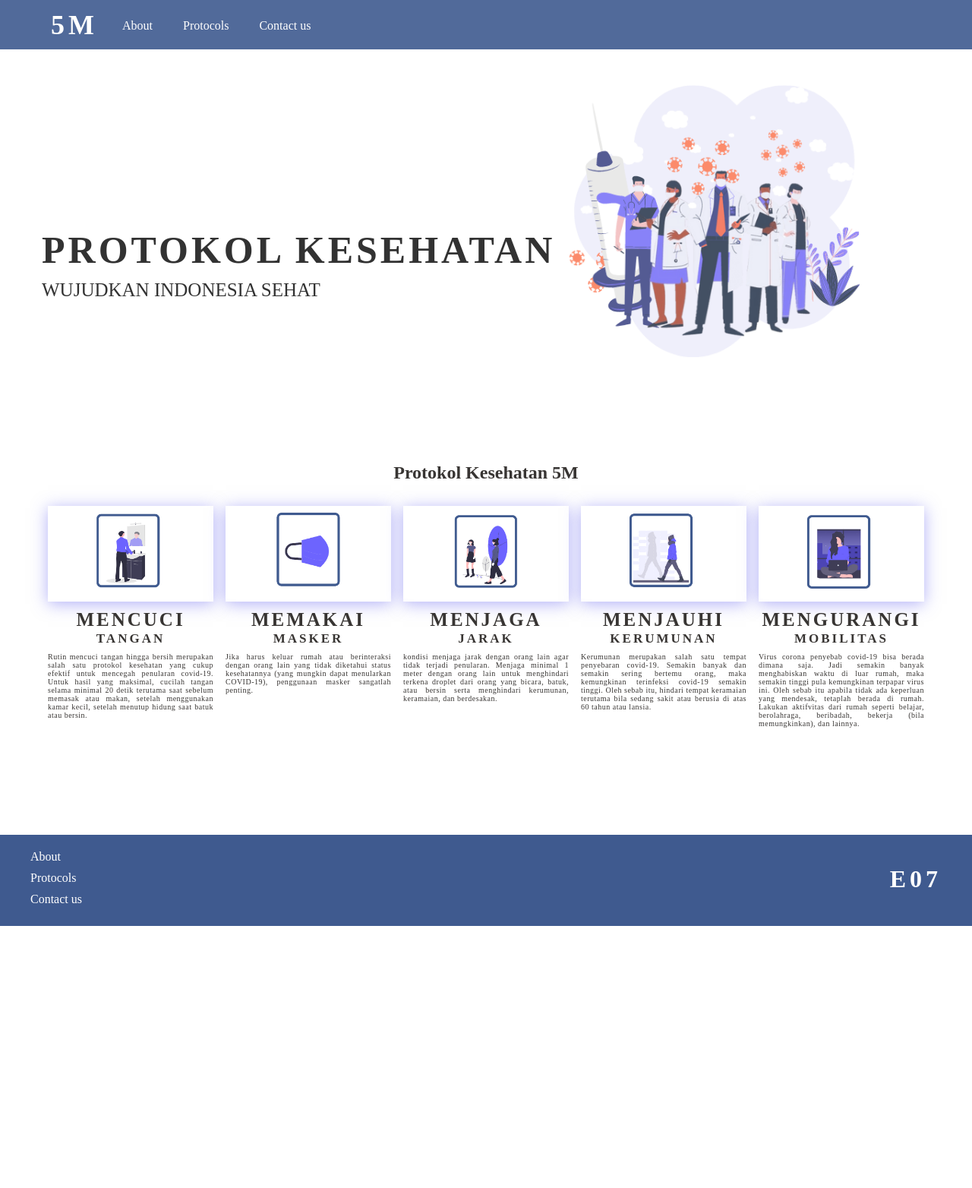
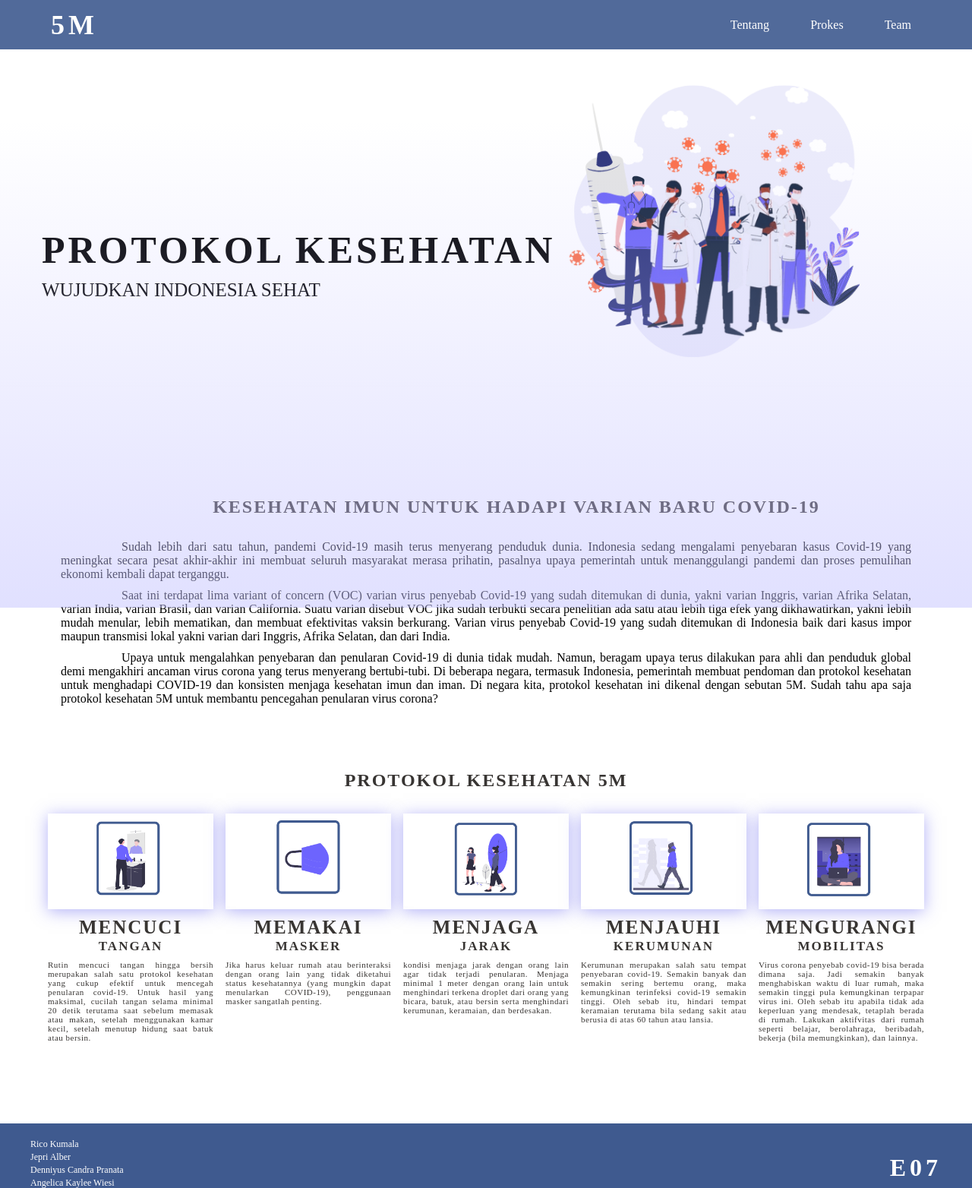
Before and after one commit to JepriAlber/protokol-kesehatan-e07, a plain HTML site: page index.html in a window 1280 px wide. Shown: the top 1564 px of the page at 76% size. Before the commit the page ends 1219 px from the top, so only its background shows below. Drawn offline with Linux system fonts and the light colour scheme.

Commit message:
membuat content pada index dan merapikan css

```diff
--- a/assets/css/header.css
+++ b/assets/css/header.css
@@ -3,13 +3,24 @@
     box-sizing: border-box;
 }
 
+a {
+    text-decoration: none;
+}
+
 body {
     font-family: "Avenir Next";
-  }
+}
 
 li {
     list-style: none;
-    }
+}
+
+.container{
+    width: 1170px;
+    margin: 0 auto;
+}
+
+/* -------------------header------------------------ */
 .header {
     background-color: #3f5a8f;
     color: #fff;
@@ -20,10 +31,6 @@ li {
     top:0px;
     opacity: 0.9;
   }
-.container{
-    width: 1170px;
-    margin: 0 auto;
-}
 
 .header-logo {
     float: left;
@@ -31,12 +38,23 @@ li {
     margin:12px;
     font-weight:bold;
     letter-spacing: 5px;
-  }
+}
 
-  .header-list li {
-    float: left;
-    padding: 25px 20px;
-  }
+  .header-list {
+    float: right;
+}
+
+  .header-list a{
+    padding: 20px 25px;
+    display: inline-block;
+    line-height:25px;
+    color:white;
+}
+
+.header-list a:hover{
+    background-color:rgba(255,255,255,0.3);
+}
+/* --------------------------footer----------------------------- */
 .footer{
     height:120px;
     background-color:#3F5A8F;
@@ -55,7 +73,8 @@ li {
     float:left
 }
 .footer-list li{
-    padding-bottom:10px;
+    font-size: 12px;
+    padding-bottom:2px;
 }
 
 /*CSS untuk no 9*/
@@ -64,12 +83,22 @@ li {
     margin-bottom: 50px;
     padding-top:200px;
     padding-bottom:100px;
-    opacity:0.8;
+    opacity:0.99;
     color:white;
     background-image:url(../img/top-wrapper2.png);
     background-size:cover;
     background-position: center;
     text-align:left;
+}
+
+.top-wrapper::after{
+	content: '';
+	display: block;
+	width: 100%;
+	height: 80%;
+	background-image: linear-gradient(to top, rgba(194, 193, 255, 0.5), rgba(46, 45, 45, 0));
+	position: absolute;
+	bottom: 0;
 }
 
 .container h1{
@@ -84,25 +113,32 @@ li {
   color:black;
   margin-bottom: 3px;
 }
-
+/* ------------------------------content-------------------------------------- */
+.content-wrapper-tentang{
+    margin-top: 80px;
+    padding:25px 25px;
+    text-indent: 5em;
+    text-align: justify;
+}
+.content-wrapper-tentang p{
+    margin-bottom: 10px;
+}
 /* css content no 10 */
-
 .content-wrapper{
-    /* padding-bottom:100px; */
-    /* max-width: 1920px; */
     margin-bottom: 50px;
-    height:500px;
+    height:850px;
 }
 .heading{
-    padding-top: 60px;
+    letter-spacing: 2px;
+    padding-top: 50px;
     padding-bottom: 30px;
     color:rgb(56, 53, 51);
     text-align:center;
 }
 
-/* .clear{
+.clear{
     clear: left
-} */
+}
 
 .content{
     width: 20%;
@@ -121,13 +157,12 @@ li {
 
 .content p{
     color:rgb(56, 53, 51);
-    /* margin-top: 10px; */
     text-align: center;
     font-family: "Avenir Next";
 }
 
 .content-title{
-    letter-spacing: 3px;
+    letter-spacing: 2px;
     margin-top: 10px;
     font-weight: bold;
     font-size: 25px;
@@ -137,13 +172,13 @@ li {
     margin-top: 1px;
     font-size: 17px;
     font-weight: bold;
-    letter-spacing: 3px;
+    letter-spacing: 2px;
     margin-bottom: 8px;
 }
 .content-main{
     text-align: justify !important;
     margin-top: 1px;
-    font-size: 10px;
+    font-size: 11px;
     font-weight: normal;
     letter-spacing: 0.5px;
     margin-bottom: 8px;
--- a/index.html
+++ b/index.html
@@ -11,11 +11,9 @@
         <div class="container">
           <div class="header-logo">5M</div>
             <div class="header-list">
-              <ul>
-                <li>About</li>
-                <li>Protocols</li>
-                <li>Contact us</li>
-              </ul>
+              <a href="#tentang">Tentang</a>
+              <a href="#prokes">Prokes</a>
+              <a href="#team">Team</a>
             </div>
         </div>
     </div>
@@ -23,16 +21,26 @@
 <!--content no 09-->
     <div class="top-wrapper">
       <div class="container">
-        <h1>PROTOKOL KESEHATAN</h1>
-        <p>WUJUDKAN INDONESIA SEHAT</p>
+        <div class="top-wrapper-content">
+          <h1>PROTOKOL KESEHATAN</h1>
+          <p>WUJUDKAN INDONESIA SEHAT</p>
+        </div>
       </div>
     </div>
 
 <!--content no 10 -->
     <div class="content-wrapper">
         <div class="container">
-          <div class="heading">
-            <h2>Protokol Kesehatan 5M</h2>
+          <div class="content-wrapper-tentang" id="tentang">
+            <div class="heading">
+              <h2>KESEHATAN IMUN UNTUK HADAPI VARIAN BARU COVID-19</h2>
+            </div>
+            <p>Sudah lebih dari satu tahun, pandemi Covid-19 masih terus menyerang penduduk dunia. Indonesia sedang mengalami penyebaran kasus Covid-19 yang meningkat secara pesat akhir-akhir ini membuat seluruh masyarakat merasa prihatin, pasalnya upaya pemerintah untuk menanggulangi pandemi dan proses pemulihan ekonomi kembali dapat terganggu.</p>
+            <p>Saat ini terdapat lima variant of concern (VOC) varian virus penyebab Covid-19 yang sudah ditemukan di dunia, yakni varian Inggris, varian Afrika Selatan, varian India, varian Brasil, dan varian California. Suatu varian disebut VOC jika sudah terbukti secara penelitian ada satu atau lebih tiga efek yang dikhawatirkan, yakni lebih mudah menular, lebih mematikan, dan membuat efektivitas vaksin berkurang. Varian virus penyebab Covid-19 yang sudah ditemukan di Indonesia baik dari kasus impor maupun transmisi lokal yakni varian dari Inggris,  Afrika Selatan, dan dari India.</p>
+            <p>Upaya untuk mengalahkan penyebaran dan penularan Covid-19 di dunia tidak mudah. Namun, beragam upaya terus dilakukan para ahli dan penduduk global demi mengakhiri ancaman virus corona yang terus menyerang bertubi-tubi. Di beberapa negara, termasuk Indonesia, pemerintah membuat pendoman dan protokol kesehatan untuk menghadapi COVID-19 dan konsisten menjaga kesehatan imun dan iman. Di negara kita, protokol kesehatan ini dikenal dengan sebutan 5M. Sudah tahu apa saja protokol kesehatan 5M untuk membantu pencegahan penularan virus corona?</p>
+          </div>
+          <div class="heading"  id="prokes">
+            <h2>PROTOKOL KESEHATAN 5M</h2>
           </div>
                 <div class="content">
                     <div class="content-icon">
@@ -88,13 +96,15 @@
 
     <!--end of content no 10 -->
 
-    <div class="footer">
+    <div class="footer" id="team">
         <h1>E07</h1>
       <ul class="footer-list">
-          <li>About</li>
-          <li>Protocols</li>
-          <li>Contact us</li>
-        </ul>
+          <li>Rico Kumala</li>
+          <li>Jepri Alber</li>
+          <li>Denniyus Candra Pranata</li>
+          <li>Angelica Kaylee Wiesi</li>
+          <li>Michelle Angela Aryanto</li>
+      </ul>
     </div>
 
   </body>
```
